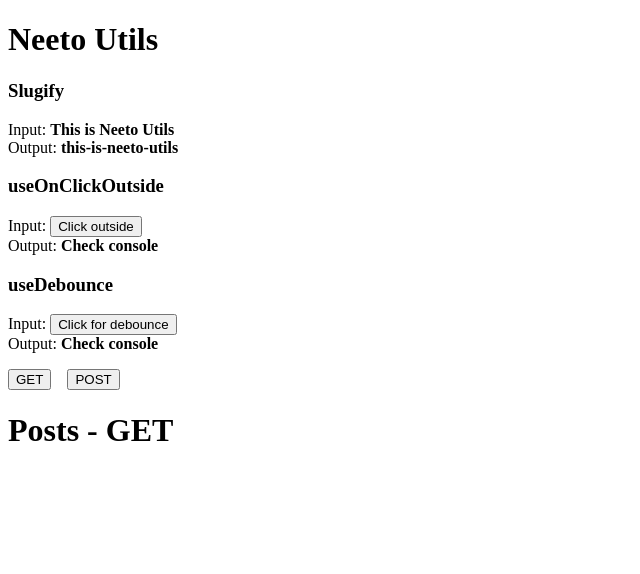
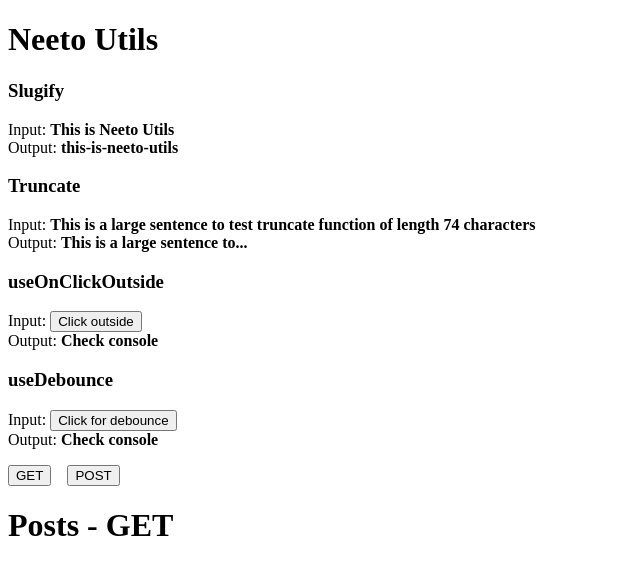
Before and after one commit to bigbinary/neeto-utils, a React (Create React App) app in the folder example/: page / in a window 1280 px wide. Shown: the top 574 px of the page, without its empty margins (0-640 px from the left). Built offline with nearby package versions, Linux system fonts and the light colour scheme.

Commit message:
Truncate function example updated

```diff
--- a/example/src/App.js
+++ b/example/src/App.js
@@ -1,6 +1,6 @@
 import React, { useEffect, useRef, useState } from "react";
 import BasicTemplate from "./components/BasicTemplate";
-import { Slugify } from "../../lib/utils";
+import { Slugify, truncate } from "../../lib/utils";
 import { useAxios, useDebounce, useOnClickOutside } from "../../lib/hooks";
 
 const App = () => {
@@ -9,7 +9,8 @@
 
   useOnClickOutside(buttonRef, () => console.log("Clicked outside the button"));
   const debouncedValue = useDebounce(useDebounceValue, 2000);
-
+  const truncateSentence =
+    "This is a large sentence to test truncate function of length 74 characters";
   const {
     request: getPosts,
     response: { data: posts },
@@ -54,6 +55,11 @@
         title="Slugify"
         input="This is Neeto Utils"
         output={Slugify("This is Neeto Utils")}
+      />
+      <BasicTemplate
+        title="Truncate"
+        input={truncateSentence}
+        output={truncate(truncateSentence)}
       />
       <BasicTemplate
         title="useOnClickOutside"
--- a/lib/utils.js
+++ b/lib/utils.js
@@ -11,6 +11,6 @@
 };
 
 const truncate = (text = "", maxLength = 30) =>
-  text.length > maxLength ? R.concat(R.slice(0, maxLength, text), "...") : text;
+  text.length > maxLength ? text.slice(0, maxLength - 3) + "..." : text;
 
 export { Slugify, truncate };
```
